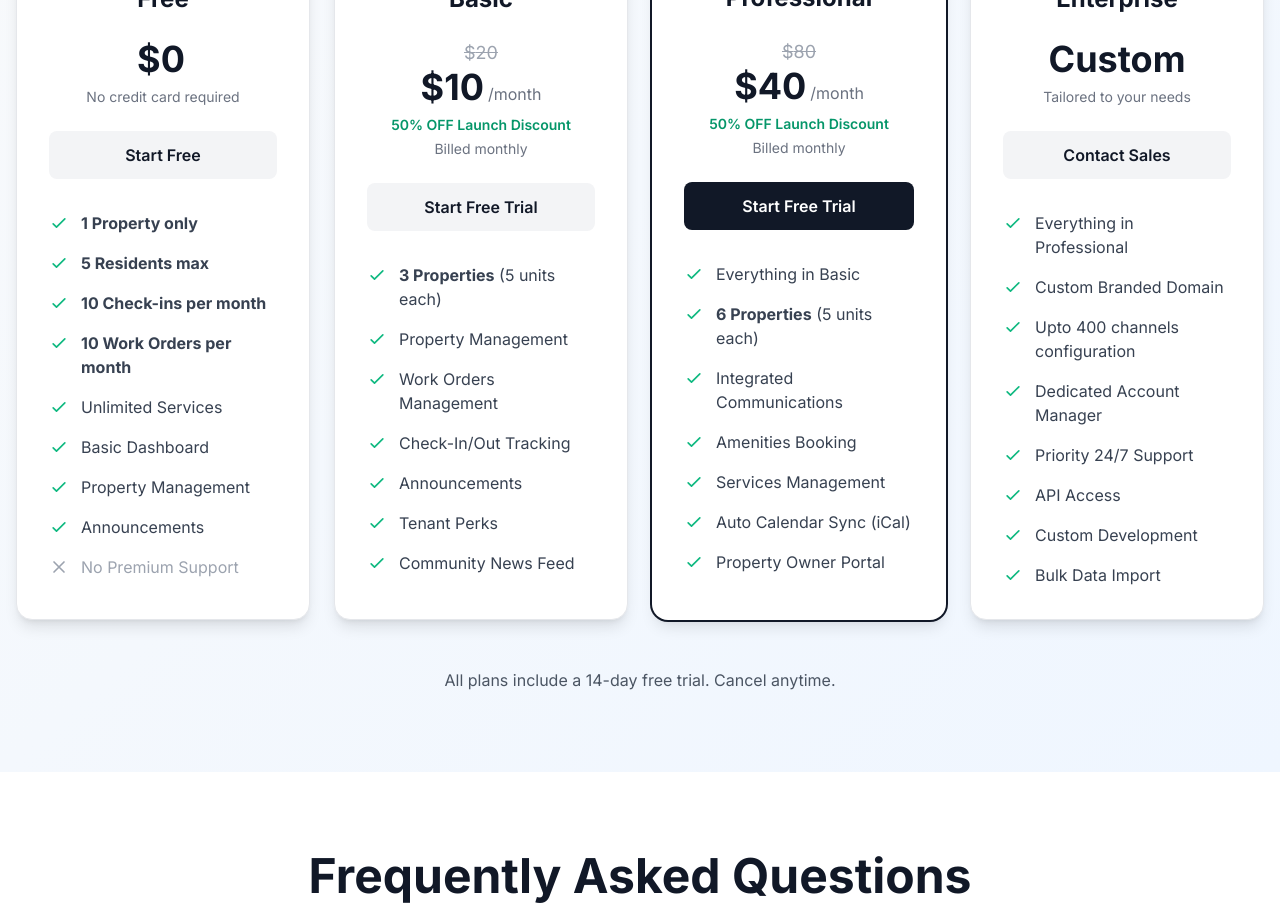
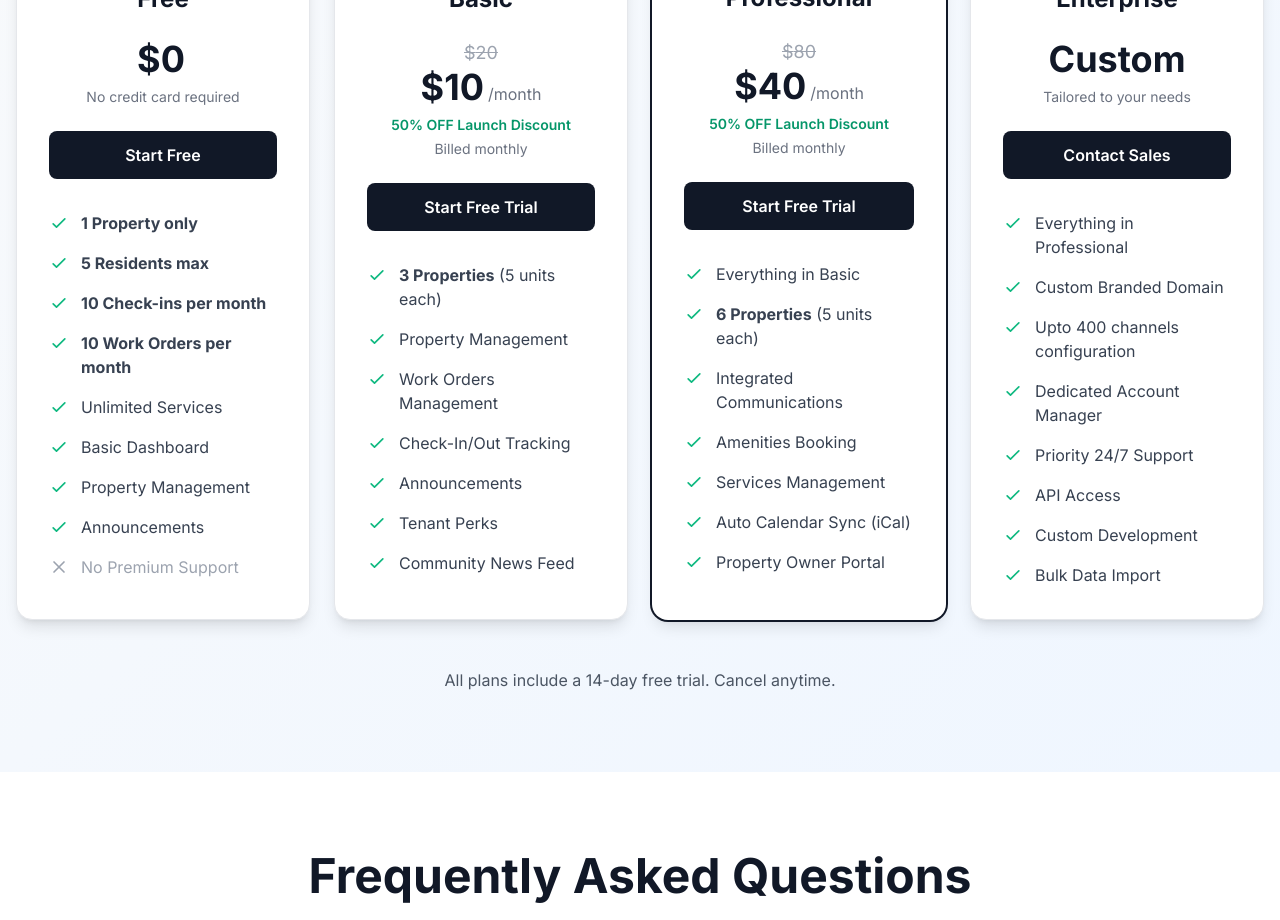
Before and after one commit to SufianKamran/Accez-newWeb, a Next.js app: page / in a window 1280 px wide. Shown: the part 3120-4040 px from the top of the page. Built offline with nearby package versions, Linux system fonts and the light colour scheme; no server answers.

Commit message:
backgound button color

```diff
--- a/components/Pricing.tsx
+++ b/components/Pricing.tsx
@@ -286,11 +286,7 @@ export default function Pricing() {
 {isCustom ? (
   <a
     href="#contact"
-    className={`block w-full py-3 px-6 rounded-lg font-semibold transition-all duration-200 mb-8 text-center ${
-      plan.popular
-        ? 'bg-gray-900 text-white hover:bg-gray-800 hover:shadow-lg'
-        : 'bg-gray-100 text-gray-900 hover:bg-gray-200'
-    }`}
+    className="block w-full py-3 px-6 rounded-lg font-semibold transition-all duration-200 mb-8 text-center bg-gray-900 text-white hover:bg-gray-800 hover:shadow-lg"
   >
     {t.pricing.contactSales}
   </a>
@@ -299,11 +295,7 @@ export default function Pricing() {
     href="https://portal.accez.cloud/sign-up"
     target="_blank"
     rel="noopener noreferrer"
-    className={`block w-full py-3 px-6 rounded-lg font-semibold transition-all duration-200 mb-8 text-center ${
-      plan.popular
-        ? 'bg-gray-900 text-white hover:bg-gray-800 hover:shadow-lg'
-        : 'bg-gray-100 text-gray-900 hover:bg-gray-200'
-    }`}
+    className="block w-full py-3 px-6 rounded-lg font-semibold transition-all duration-200 mb-8 text-center bg-gray-900 text-white hover:bg-gray-800 hover:shadow-lg"
   >
     {(plan as { isFree?: boolean }).isFree ? t.pricing.startFree : t.pricing.startFreeTrial}
   </a>
```
